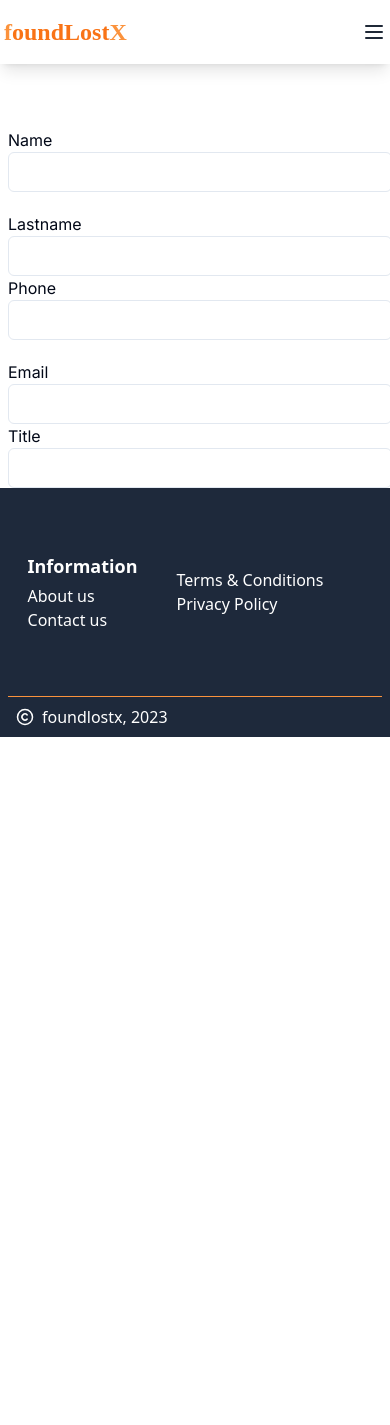
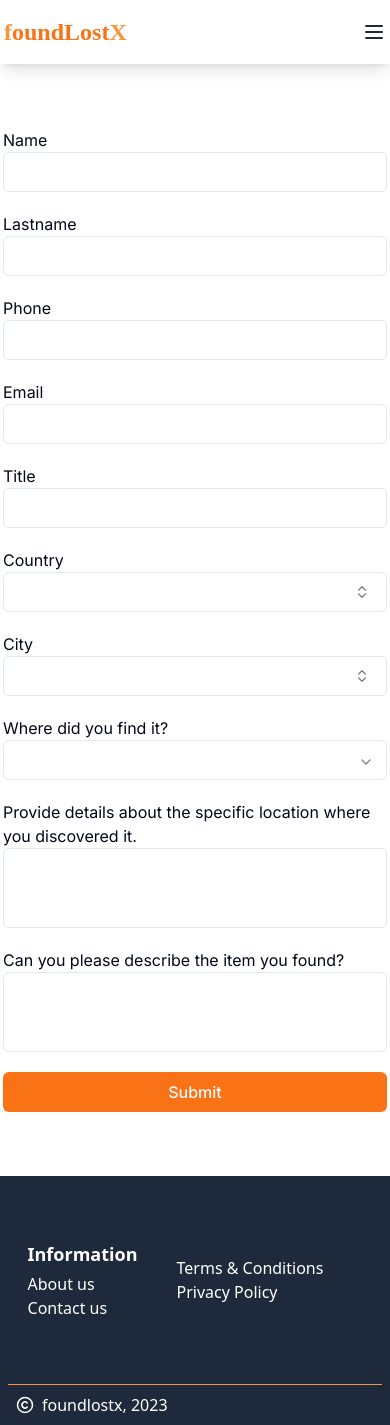
Before and after one commit to bernardkas/foundlostx, a Next.js app: page /found in a window 390 px wide. Before the commit the page ends 844 px from the top, so only its background shows below. Built offline with nearby package versions, Linux system fonts and the light colour scheme.

Commit message:
feat: create form for found

```diff
--- a/components/found/FoundForm.tsx
+++ b/components/found/FoundForm.tsx
@@ -1,14 +1,39 @@
+'use client';
 import React from 'react';
 import { Input } from '../ui/input';
+import { Combobox } from '../ui/combobox';
+import {
+  Select,
+  SelectContent,
+  SelectItem,
+  SelectTrigger,
+  SelectValue,
+} from '../ui/select';
+import { Textarea } from '../ui/textarea';
+import { Button } from '../ui/button';
 
 const FoundForm = () => {
+  const frameworks = [
+    {
+      value: 'next.js',
+      label: 'Next.js',
+    },
+    {
+      value: 'react',
+      label: 'react',
+    },
+    {
+      value: 'csharp',
+      label: 'Csharp',
+    },
+  ];
   return (
-    <div className='w-full'>
-      <div className='mx-2 lg:mx-[20%] flex flex-col items-left justify-center mt-16 '>
+    <div className='w-full my-16 flex items-center justify-center'>
+      <div className='mx-2 lg:mx-[15%] flex flex-col items-left justify-center gap-5 '>
         <div className='flex flex-row flex-wrap gap-5'>
           <div>
             <label htmlFor=''>Name</label>
-            <Input className='w-96 outline-none text-base font-noto-sans' />
+            <Input className=' w-96 outline-none text-base font-noto-sans' />
           </div>
           <div>
             <label htmlFor=''>Lastname</label>
@@ -29,6 +54,49 @@ const FoundForm = () => {
           <label htmlFor=''>Title</label>
           <Input className='w-96 lg: outline-none text-base font-noto-sans' />
         </div>
+        <div className='flex flex-row flex-wrap gap-5'>
+          <div className='flex flex-col'>
+            <label htmlFor=''>Country</label>
+            <Combobox
+              frameworks={frameworks}
+              className='w-96 outline-none text-base font-noto-sans'
+            />
+          </div>
+          <div className='flex flex-col'>
+            <label htmlFor=''>City</label>
+            <Combobox
+              frameworks={frameworks}
+              className='w-96 outline-none text-base font-noto-sans'
+            />
+          </div>
+        </div>
+        <div className='flex flex-col'>
+          <label htmlFor=''>Where did you find it?</label>
+          <Select>
+            <SelectTrigger className='border-[1px] pb-1 outline-none w-96 font-golos-text text-base'>
+              <SelectValue />
+            </SelectTrigger>
+            <SelectContent>
+              <SelectItem value='light'>Airport</SelectItem>
+              <SelectItem value='dark'>Train</SelectItem>
+              <SelectItem value='dark'>Bus Station</SelectItem>
+              <SelectItem value='system'>Somwhere in the city</SelectItem>
+            </SelectContent>
+          </Select>
+        </div>
+        <div className='flex flex-col'>
+          <label htmlFor=''>
+            Provide details about the specific location where you discovered it.
+          </label>
+          <Textarea className='text-base font-noto-sans w-96 lg:w-2/3' />
+        </div>
+        <div className='flex flex-col'>
+          <label htmlFor=''>Can you please describe the item you found?</label>
+          <Textarea className='text-base font-noto-sans w-96 lg:w-2/3' />
+        </div>
+        <Button className='bg-orange-500 text-base hover:bg-orange-700'>
+          Submit
+        </Button>
       </div>
     </div>
   );
--- a/components/header/Header.tsx
+++ b/components/header/Header.tsx
@@ -61,7 +61,7 @@ const Header = () => {
               <Tooltip>
                 <TooltipTrigger>
                   <Input
-                    className='border-b-[1px] pb-1 outline-none w-[350px] lg:w-[250px] font-golos-text text-base'
+                    className='border-t-0 border-l-0 border-r-0 border-b-[1px]  pb-1 outline-none w-[350px] lg:w-[250px] font-golos-text text-base'
                     placeholder='Descripe what you lose...'
                   />
                 </TooltipTrigger>
@@ -75,16 +75,16 @@ const Header = () => {
 
             <Combobox
               frameworks={frameworks}
-              className=' border-b-[1px] pb-1 outline-none w-[350px] lg:w-[250px] font-golos-text text-base'
+              className=' border-t-0 border-l-0 border-r-0 border-b-[1px] pb-1 outline-none w-[350px] lg:w-[250px] font-golos-text text-base'
               placeholder='*Country...'
             />
             <Combobox
               frameworks={frameworks}
-              className=' border-b-[1px] pb-1 outline-none w-[350px] lg:w-[250px] font-golos-text text-base'
+              className=' border-t-0 border-l-0 border-r-0 border-b-[1px] pb-1 outline-none w-[350px] lg:w-[250px] font-golos-text text-base'
               placeholder='*City...'
             />
             <Select>
-              <SelectTrigger className='border-b-[1px] pb-1 outline-none w-[350px] lg:w-[250px] font-golos-text text-base'>
+              <SelectTrigger className='border-t-0 border-l-0 border-r-0 border-b-[1px] pb-1 outline-none w-[350px] lg:w-[250px] font-golos-text text-base'>
                 <SelectValue placeholder='*Where did you lose item?' />
               </SelectTrigger>
               <SelectContent>
--- a/components/ui/combobox.tsx
+++ b/components/ui/combobox.tsx
@@ -1,7 +1,6 @@
-// components/ui/Combobox.tsx
 import React, { useState } from 'react';
 import { Check, ChevronsUpDown } from 'lucide-react';
-import { Button } from './button'; // Update the import path as needed
+import { Button } from './button';
 import {
   Command,
   CommandEmpty,
@@ -30,16 +29,23 @@ export const Combobox: React.FC<ComboboxProps> = ({
 }) => {
   const [open, setOpen] = useState(false);
   const [value, setValue] = useState('');
+  const [buttonWidth, setButtonWidth] = useState(0);
+
+  const handleButtonClick = (event: React.MouseEvent<HTMLButtonElement>) => {
+    setButtonWidth(event.currentTarget.offsetWidth);
+    setOpen(!open);
+  };
 
   return (
-    <Popover open={open} onOpenChange={setOpen}>
+    <Popover open={open} onOpenChange={() => setOpen(!open)}>
       <PopoverTrigger asChild>
         <Button
+          onClick={handleButtonClick}
           variant='default'
           role='combobox'
           aria-expanded={open}
           className={cn(
-            'justify-between bg-white text-black hover:bg-white font-normal',
+            'justify-between border-[1px] bg-white text-black hover:bg-white font-normal',
             className
           )}>
           <span
@@ -54,7 +60,9 @@ export const Combobox: React.FC<ComboboxProps> = ({
           <ChevronsUpDown className='ml-2 h-4 w-4 shrink-0 opacity-50' />
         </Button>
       </PopoverTrigger>
-      <PopoverContent className='w-auto p-0'>
+      <PopoverContent
+        style={{ width: `${buttonWidth}px` }}
+        className='w-auto p-0'>
         <Command>
           <CommandInput placeholder='...' />
           <CommandEmpty>No Country found.</CommandEmpty>
--- a/components/ui/select.tsx
+++ b/components/ui/select.tsx
@@ -19,7 +19,7 @@ const SelectTrigger = React.forwardRef<
   <SelectPrimitive.Trigger
     ref={ref}
     className={cn(
-      'flex h-10 w-full items-center justify-between rounded-md  bg-background px-3 py-2 text-sm ring-offset-background placeholder:text-muted-foreground placeholder-opacity-50 focus:outline-none  disabled:cursor-not-allowed disabled:opacity-50 [&>span]:line-clamp-1',
+      'flex h-10 w-full  items-center justify-between rounded-md  bg-background px-3 py-2 text-sm ring-offset-background placeholder:text-muted-foreground placeholder-opacity-50 focus:outline-none  disabled:cursor-not-allowed disabled:opacity-50 [&>span]:line-clamp-1',
       className
     )}
     {...props}>
@@ -113,7 +113,7 @@ const SelectItem = React.forwardRef<
   <SelectPrimitive.Item
     ref={ref}
     className={cn(
-      'relative flex w-full cursor-pointer select-none items-center rounded-sm py-1.5 pl-8 pr-2 text-sm outline-none focus:bg-accent focus:text-accent-foreground data-[disabled]:pointer-events-none data-[disabled]:opacity-50',
+      'relative  flex w-full cursor-pointer select-none items-center rounded-sm py-1.5 pl-8 pr-2 text-sm outline-none focus:bg-accent focus:text-accent-foreground data-[disabled]:pointer-events-none data-[disabled]:opacity-50',
       className
     )}
     {...props}>
--- /dev/null
+++ b/components/ui/textarea.tsx
@@ -0,0 +1,24 @@
+import * as React from 'react';
+
+import { cn } from '@/lib/utils';
+
+export interface TextareaProps
+  extends React.TextareaHTMLAttributes<HTMLTextAreaElement> {}
+
+const Textarea = React.forwardRef<HTMLTextAreaElement, TextareaProps>(
+  ({ className, ...props }, ref) => {
+    return (
+      <textarea
+        className={cn(
+          'flex min-h-[80px] w-full resize-none rounded-md border border-input bg-background px-3 py-2 text-sm ring-offset-background placeholder:text-muted-foreground outline-none disabled:cursor-not-allowed disabled:opacity-50',
+          className
+        )}
+        ref={ref}
+        {...props}
+      />
+    );
+  }
+);
+Textarea.displayName = 'Textarea';
+
+export { Textarea };
```
